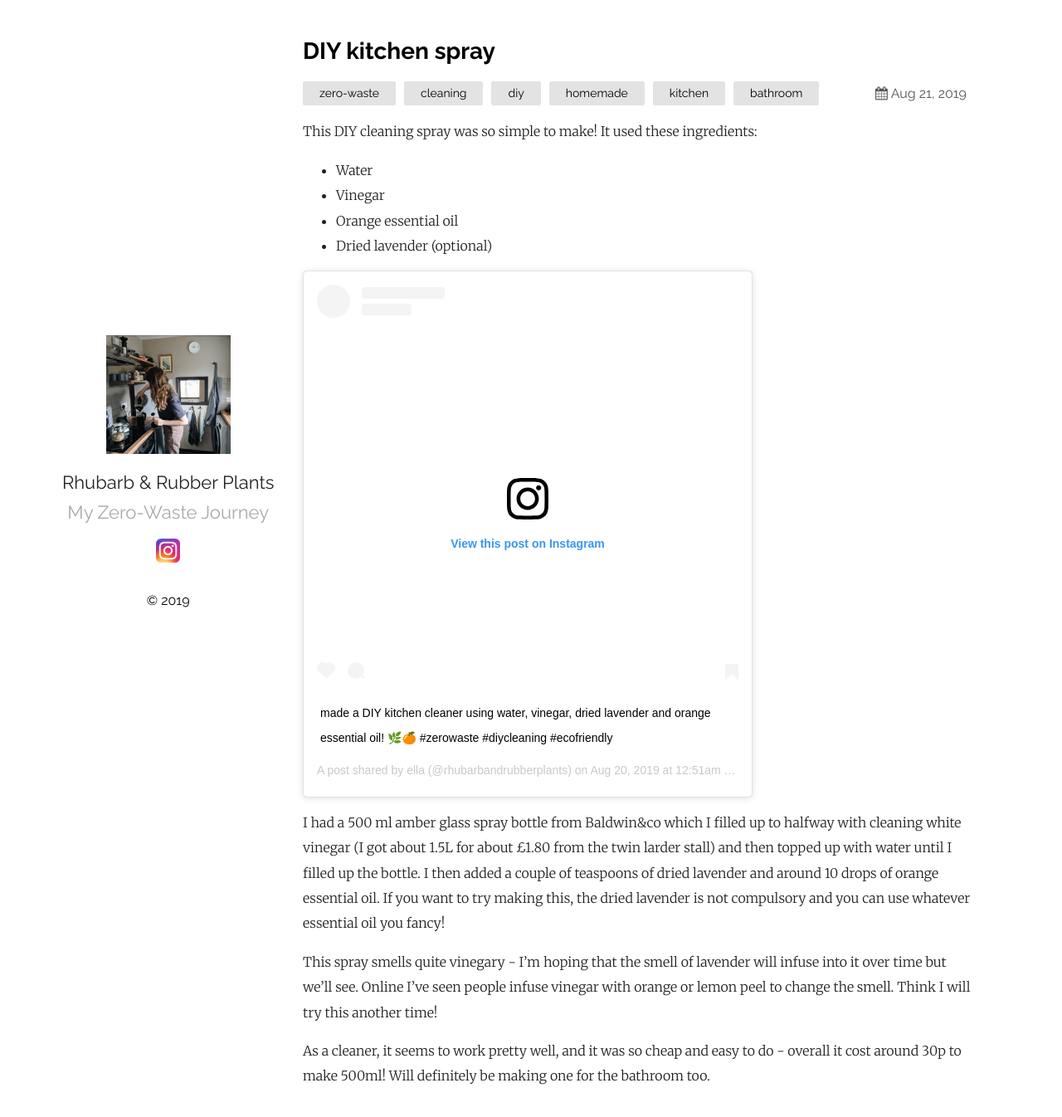
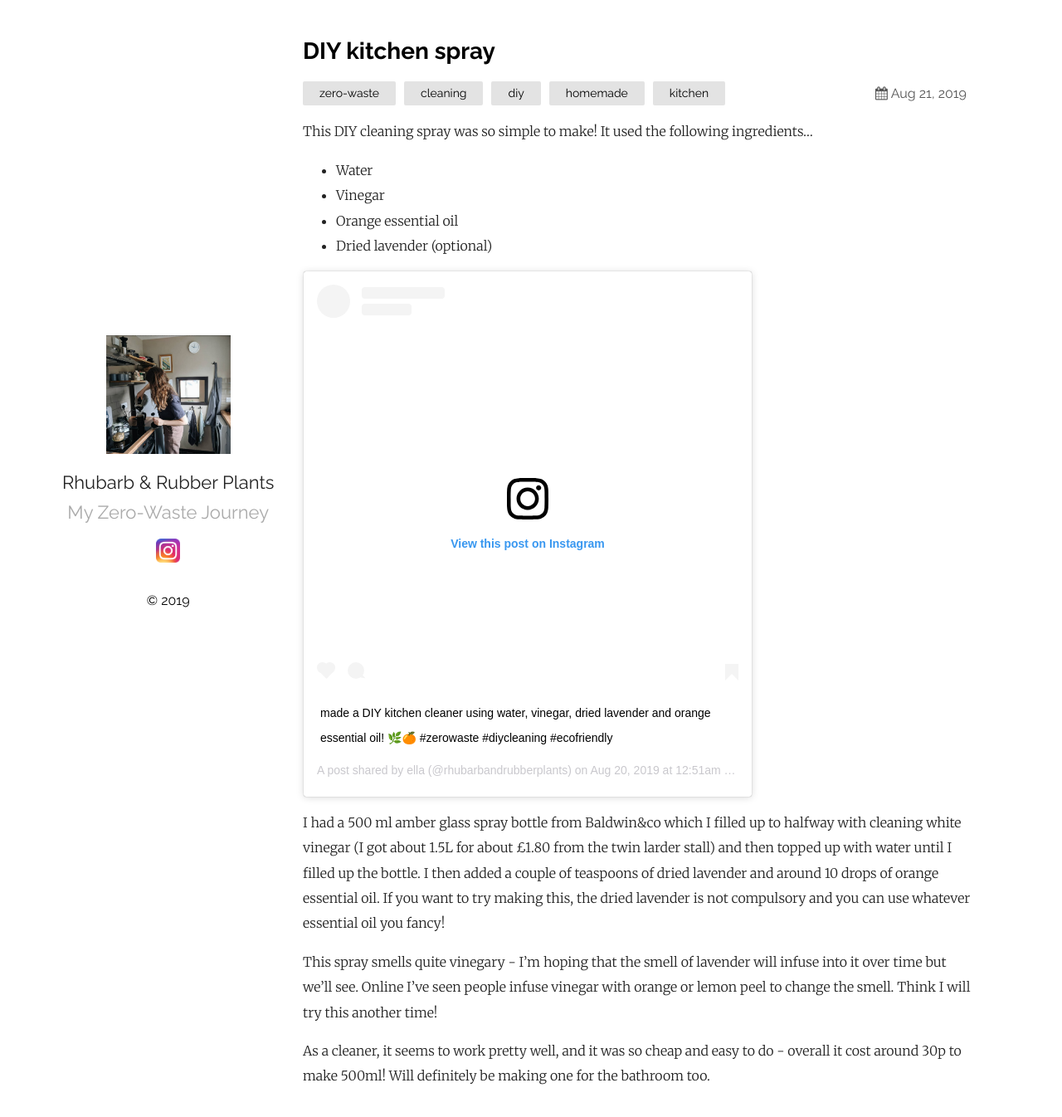
Before and after one commit to rhubarbandrubberplants/rhubarbandrubberplants.github.io, a Jekyll site: the page built from _posts/2019-08-21-diymultipurposespray.md, in a window 1280 px wide and 1357 px high. Shown: the top 1346 px of the window at 83% size. Built offline with Jekyll 4.4.1, drawn with Linux system fonts in a browser that asks for light colours; a script that is not in the unit is left out.

Commit message:
add diycleanspray post 2

```diff
--- a/_posts/2019-08-21-diymultipurposespray.md
+++ b/_posts/2019-08-21-diymultipurposespray.md
@@ -2,10 +2,11 @@
 layout: post
 title:  "DIY kitchen spray"
 date:   2019-08-21 13:36:36 +0000
-categories: zero-waste cleaning diy homemade kitchen bathroom
+categories: zero-waste cleaning diy homemade kitchen
 ---
 
-This DIY cleaning spray was so simple to make! It used these ingredients:
+This DIY cleaning spray was so simple to make! It used the following ingredients...
+
 * Water
 * Vinegar
 * Orange essential oil
```
